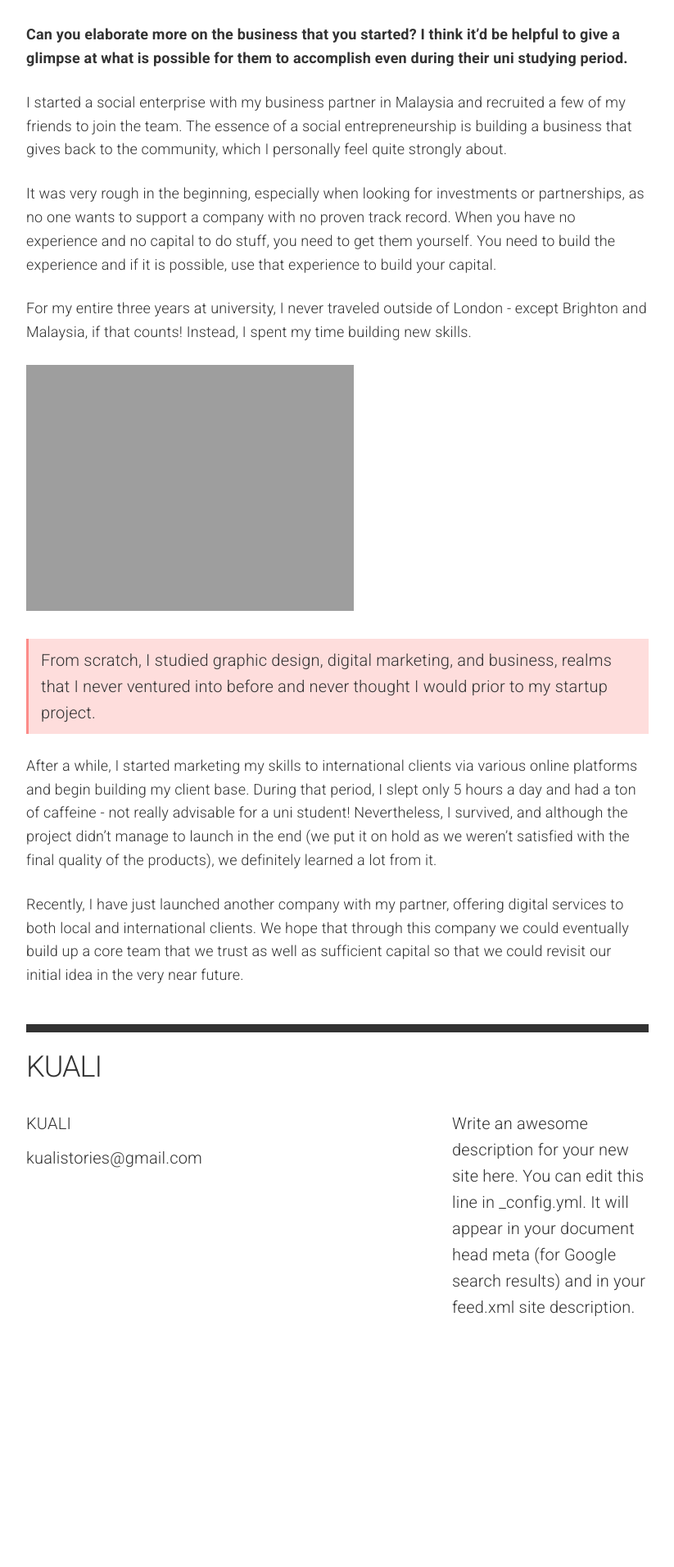
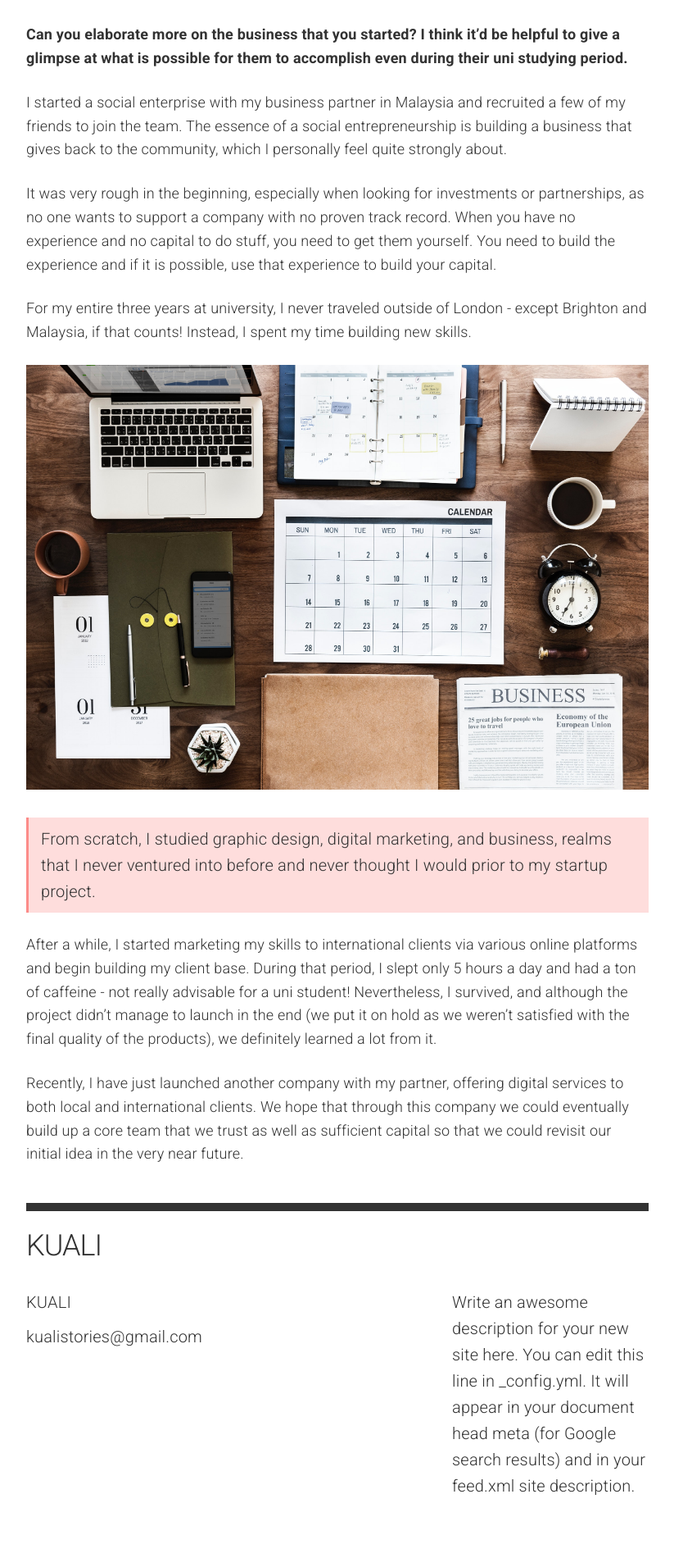
Before and after one commit to kualistories/kuali-website, a Jekyll site: the page built from _posts/2017-10-01-Wee-Rock-go-Entrepreneurship-from-scratch.markdown, in a window 1280 px wide. Shown: the part 1124-3035 px from the top of the page at 82% size, without its empty margins (228-1051 px from the left). Built offline with Jekyll 4.4.1, drawn with Linux system fonts in a browser that asks for light colours; comment, search, counter and statistics services are not loaded; before the commit the page ends 2817 px from its top, so only the background shows below that.

Commit message:
Update 2017-10-01-Wee-Rock-go-Entrepreneurship-from-scratch.markdown

```diff
--- a/_posts/2017-10-01-Wee-Rock-go-Entrepreneurship-from-scratch.markdown
+++ b/_posts/2017-10-01-Wee-Rock-go-Entrepreneurship-from-scratch.markdown
@@ -27,7 +27,7 @@ It was very rough in the beginning, especially when looking for investments or p
 
 For my entire three years at university, I never traveled outside of London - except Brighton and Malaysia, if that counts! Instead, I spent my time building new skills.
 
-![startup](https://kualistories.github.io/img/Start up.jpg)
+![startup](https://kualistories.github.io/img/Startup.jpg)
 
 >From scratch, I studied graphic design, digital marketing, and business, realms that I never ventured into before and never thought I would prior to my startup project.
 
```
